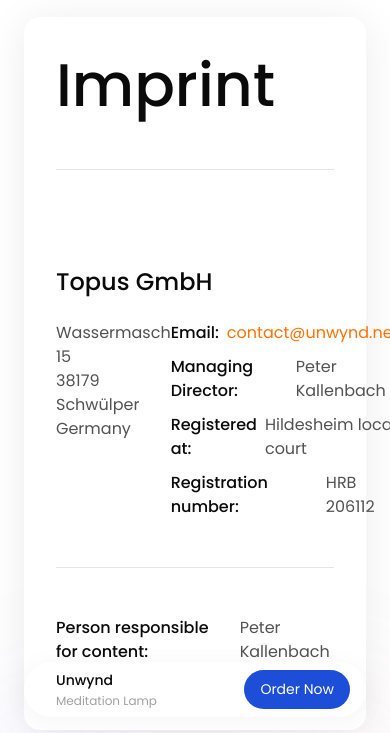
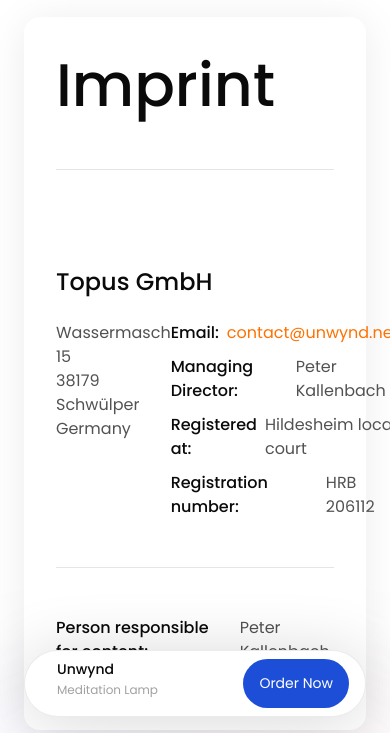
Before and after one commit to thatpollen/unwynd, a Next.js app: page /en/imprint in a window 390 px wide. Shown: the part 111-844 px from the top of the page. Built offline with nearby package versions, Linux system fonts and the light colour scheme.

Commit message:
refactor: updated changes

```diff
--- a/src/app/[locale]/globals.css
+++ b/src/app/[locale]/globals.css
@@ -581,7 +581,7 @@
 }
 
 .testimonials_column-left {
-  animation: tickerOne 36s linear infinite;
+  animation: tickerOne 48s linear infinite;
 }
 
 @keyframes tickerOne {
@@ -594,7 +594,7 @@
 }
 
 .testimonials_column-middle {
-  animation: tickerTwo 40s linear infinite;
+  animation: tickerTwo 56s linear infinite;
 }
 
 @keyframes tickerTwo {
@@ -607,7 +607,7 @@
 }
 
 .testimonials_column-right {
-  animation: tickerThree 44s linear infinite;
+  animation: tickerThree 60s linear infinite;
 }
 
 @keyframes tickerThree {
--- a/src/components/assets/buttons/OrderButton.tsx
+++ b/src/components/assets/buttons/OrderButton.tsx
@@ -18,7 +18,7 @@
   return (
     <button
       className={cn(
-        `text-sm text-white px-4 py-2 rounded-full cursor-pointer ${
+        `text-sm text-white px-4 py-3.5 md:py-2 rounded-full cursor-pointer ${
           variant === "primary"
             ? "bg-brand hover:bg-brand-hover"
             : variant === "secondary"
--- a/src/components/body/features.tsx
+++ b/src/components/body/features.tsx
@@ -178,12 +178,12 @@
                     <motion.figure
                       className="group w-full lg:w-auto h-[524px] aspect-3/4 rounded-2xl overflow-hidden relative cursor-pointer"
                       initial={{
-                        border: "2px solid #00000000",
+                        border: "1px solid #00000000",
                       }}
                       animate={{
                         border: isExpanded
-                          ? "2px solid rgba(0, 0, 0, 0.12)"
-                          : "2px solid #00000000",
+                          ? "1px solid rgba(0, 0, 0, 0.12)"
+                          : "1px solid #00000000",
                       }}
                       transition={{ duration: 0.3 }}
                     >
--- a/src/components/body/hero.tsx
+++ b/src/components/body/hero.tsx
@@ -176,7 +176,7 @@
               </figure>
 
               <div className="absolute z-2 inset-0 flex justify-center items-center">
-                <div className="font-caveat text-[32px] text-text-secondary">
+                <div className="font-caveat text-2xl md:text-[32px] text-text-secondary">
                   <AnimatePresence mode="wait">
                     <motion.span
                       key={text}
--- a/src/components/body/testimonials.tsx
+++ b/src/components/body/testimonials.tsx
@@ -202,7 +202,7 @@
                         </div>
                       </div>
 
-                      <div className="testimonials_column-right relative">
+                      <div className="hidden lg:block testimonials_column-right relative">
                         <div className="flex flex-col items-center gap-2">
                           {testimonials.map((testimonial, index) => (
                             <Testimonial
--- a/src/components/layout/Navbar.tsx
+++ b/src/components/layout/Navbar.tsx
@@ -15,7 +15,7 @@
   return (
     <nav className="w-full fixed bottom-4 top-auto md:bottom-auto md:top-4 z-10">
       <div className="max-w-5xl mx-auto w-full px-6">
-        <div className="flex items-center justify-between py-2 px-4 md:py-3 rounded-full bg-white shadow-[0_4px_24px_2px_rgba(0,0,0,0.04)] sticky top-4 z-10">
+        <div className="flex items-center justify-between py-2 px-4 md:py-3 rounded-full bg-white border border-border-blackOpacity8 shadow-[0_4px_64px_0px_rgba(0,0,0,0.16)] sticky top-4 z-10">
           <div className="hidden md:flex items-center gap-12">
             <NextLink href="/">
               <span>
@@ -68,10 +68,16 @@
                 {t("meditationLamp")}
               </span>
             </div>
-            <OrderButton variant="primary" type="button" onClick={() => {setIsOpen(true); }}>
+            <OrderButton
+              variant="primary"
+              type="button"
+              onClick={() => {
+                setIsOpen(true);
+              }}
+            >
               {t("orderNow")}
             </OrderButton>
-              <OrderModal isOpen={isOpen} setIsOpen={setIsOpen}/>
+            <OrderModal isOpen={isOpen} setIsOpen={setIsOpen} />
           </div>
         </div>
       </div>
```
